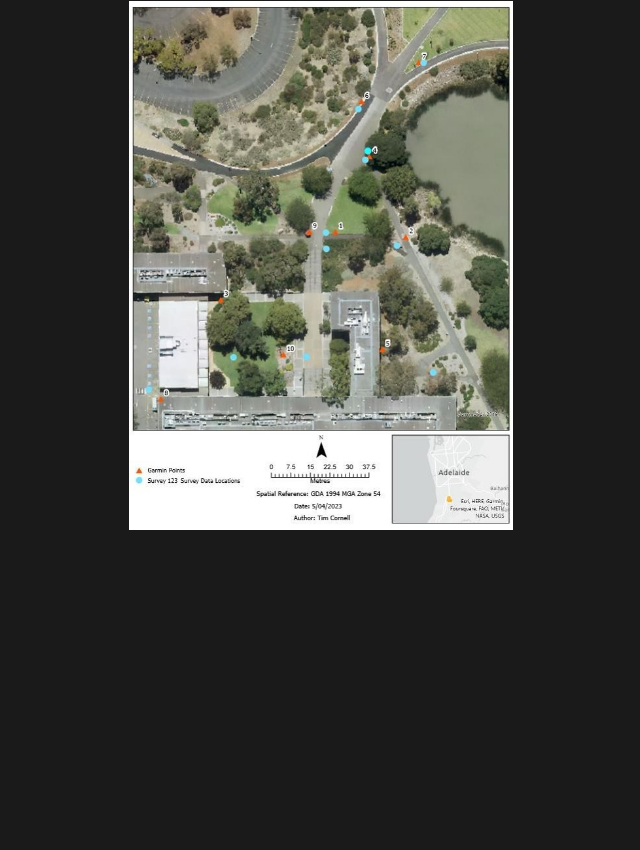
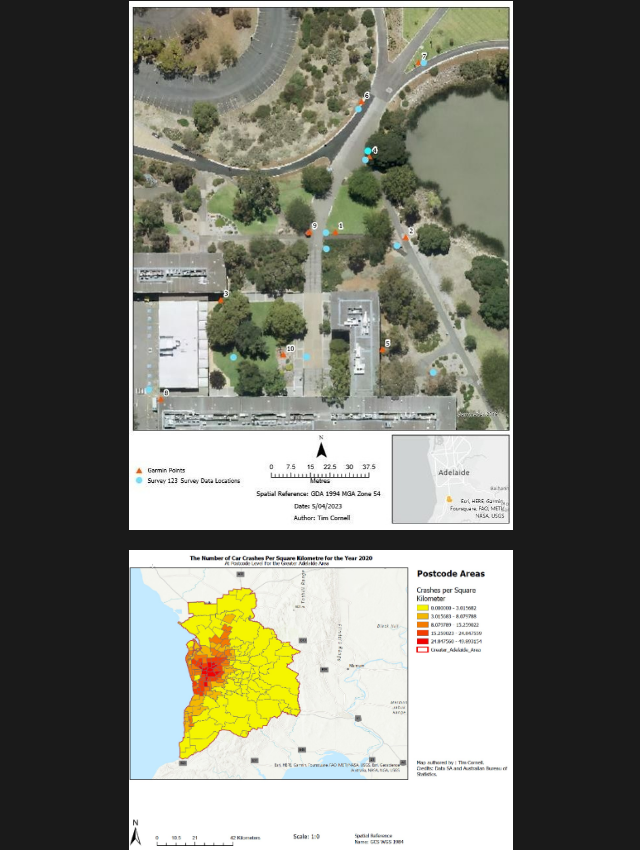
Before and after one commit to MailableToast89/Tim-Cornell-GIS-Portfolio, a plain HTML site: page index.html in a window 1280 px wide. Shown: the part 4141-4991 px from the top of the page, without its empty margins (319-959 px from the left). Before the commit the page ends 4671 px from the top, so only its background shows below. Drawn offline with Linux system fonts and the light colour scheme.

Commit message:
Add image for car crashes by postcode areas

```diff
--- a/index.html
+++ b/index.html
@@ -37,6 +37,9 @@
   <img src="images/Garmin%20GPS%20vs%20Survey123.jpg"
      alt="Garmin GPS vs Survey123"
      style="width: 30%; max-width: 500px; height: auto; display: block; margin: 20px auto 0; transform-origin: center;">
+  <img src="images/Number_of_CarCrashes_Postcode_Areas.jpg"
+     alt="Number of Car Crashes Postcode Areas"
+     style="width: 30%; max-width: 500px; height: auto; display: block; margin: 20px auto 0; transform-origin: center;">
 
 </body>
 </html>
```
